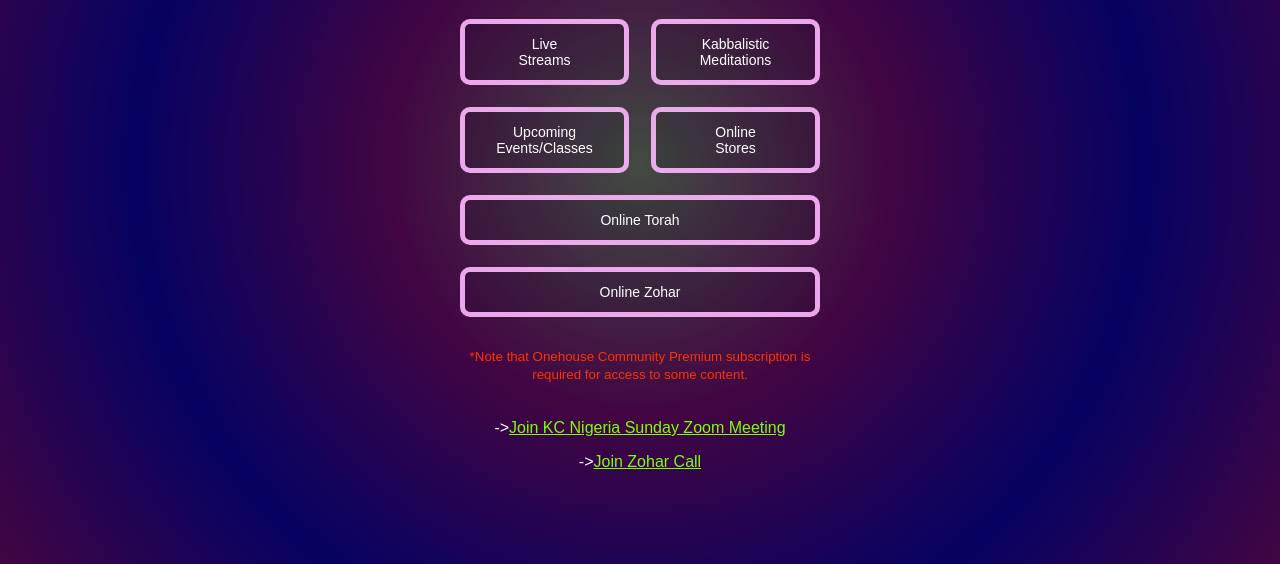
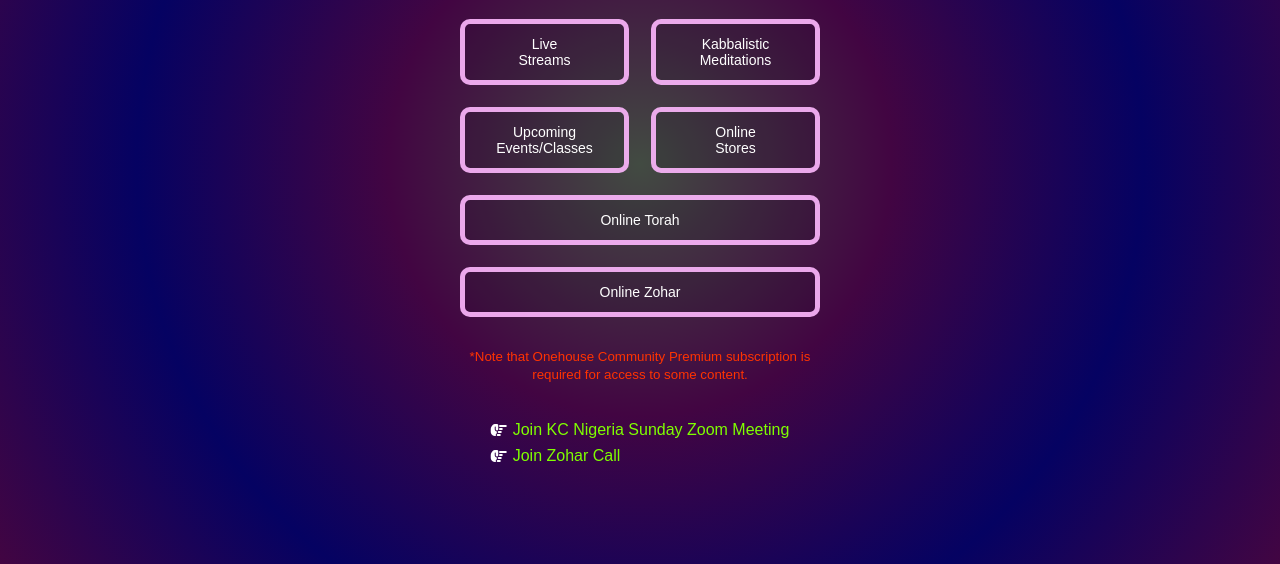
Before and after one commit to geecosmic/Kc-Stream2, a plain HTML site: page index.html in a window 1280 px wide. Shown: the part 236-800 px from the top of the page. Drawn offline with Linux system fonts and the light colour scheme.

Commit message:
8th commit

```diff
--- a/index.html
+++ b/index.html
@@ -4,7 +4,9 @@
   <meta charset="UTF-8" />
   <meta name="viewport" content="width=device-width, initial-scale=1.0" />
   <link rel="stylesheet" href="https://cdnjs.cloudflare.com/ajax/libs/font-awesome/6.0.0-beta3/css/all.min.css">
-<link rel="stylesheet" href="styles.css">
+
+
+  <!-- <link rel="stylesheet" href="styles.css"> -->
 
 
   <title>KC Connections</title>
@@ -117,17 +119,23 @@
     </div>
 
     <small style="color: rgb(255, 51, 0);">*Note that Onehouse Community Premium subscription is required for access to some content.</small>
-  </div>
+  </div> <br>
+
+
+  <div style="width: max-content; margin: 0 auto; text-align: left; display: flex; flex-direction: column; gap: 8px;">
+  <a href="https://us02web.zoom.us/j/83038749470?pwd=dWxwZzNFMktqaEhiVVZlanV5S29tUT09" style="color: chartreuse; text-decoration: none; display: inline-flex; align-items: center;">
+    <i class="fa-solid fa-hand-point-right" aria-hidden="true" style="margin-right:6px;color: white;"></i>
+    Join KC Nigeria Sunday Zoom Meeting
+  </a>
+  <a href="https://share.kabbalah.com/ZoharCall" style="color: chartreuse; text-decoration: none; display: inline-flex; align-items: center;">
+    <i class="fa-solid fa-hand-point-right" aria-hidden="true" style="margin-right:6px; color: white;"></i>
+    Join Zohar Call
+  </a>
+</div> <br>
 
 
 
-<center><div>
-  <!-- <p>KC Nigeria Sunday Classes:<a href="https://us02web.zoom.us/j/83038749470?pwd=dWxwZzNFMktqaEhiVVZlanV5S29tUT09">Join Zoom Meeting</a></p> -->
-  <p>-><a style="color: chartreuse;" href="https://us02web.zoom.us/j/83038749470?pwd=dWxwZzNFMktqaEhiVVZlanV5S29tUT09">Join KC Nigeria Sunday Zoom Meeting</a></p>
 
-  <p>-><a style="color: chartreuse;" href="https://share.kabbalah.com/ZoharCall">Join Zohar Call</a></p> <br>
-
-</div></center>
 
 </body>
 </html>
```
